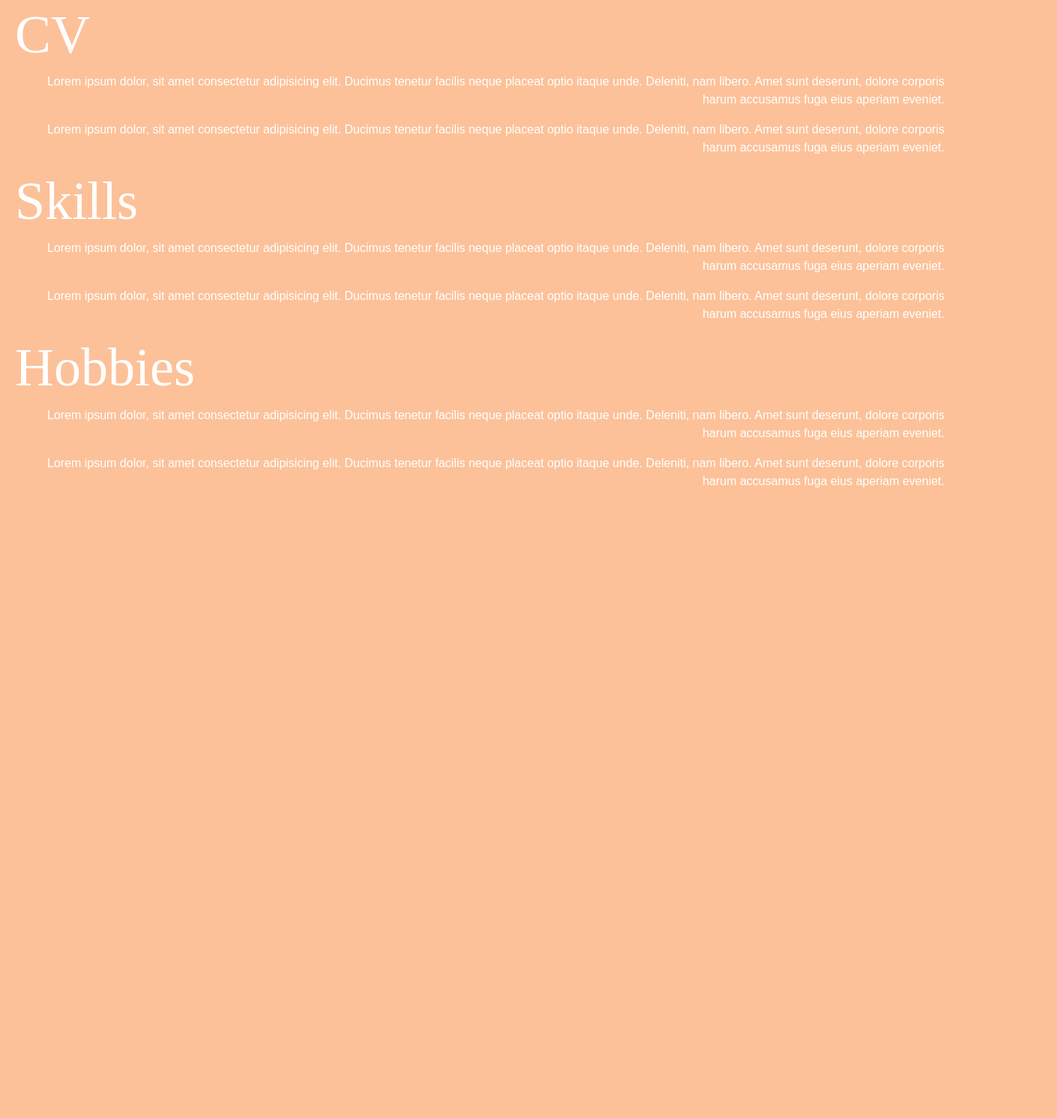
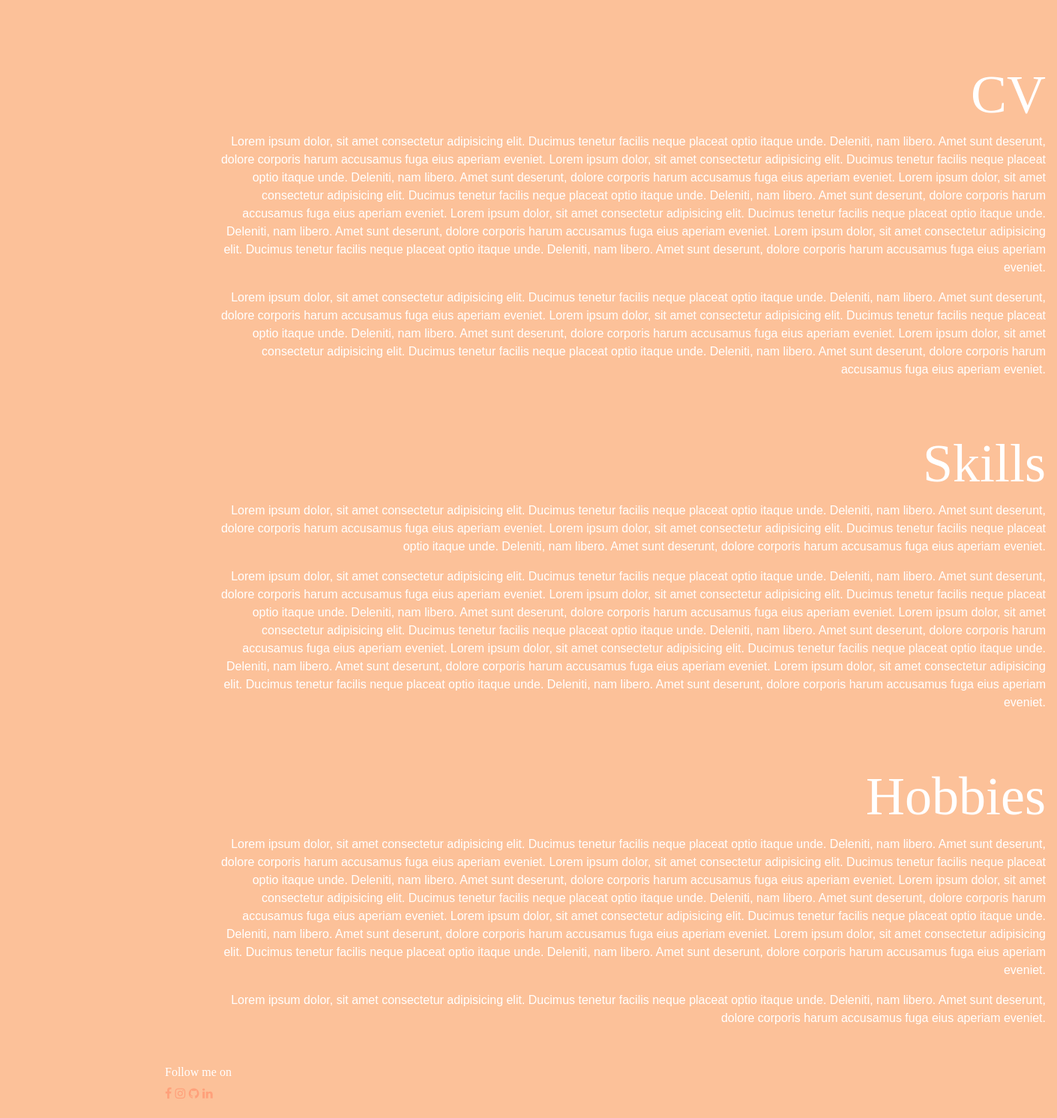
Before and after one commit to mariegross/bootstrap-example, a website: page info.html in a window 1280 px wide. Shown: the part 303-1794 px from the top of the page at 75% size, 1410 px wide, since content can reach past the window. Before the commit the page ends 977 px from the top, so only its background shows below. Drawn offline with nearby package versions, Linux system fonts and the light colour scheme.

Commit message:
Modify several elements

```diff
--- a/info.html
+++ b/info.html
@@ -7,21 +7,107 @@
       content="width=device-width, initial-scale=1, shrink-to-fit=no"
     />
     <link rel="stylesheet" href="css/custom.css" />
+    <link
+      rel="stylesheet"
+      href="https://cdnjs.cloudflare.com/ajax/libs/font-awesome/4.7.0/css/font-awesome.min.css"
+    />
     <title>Let me introduce...</title>
   </head>
 
   <body>
+    <nav class="nav justify-content-end">
+      <a class="nav-link" href="index.html" style="margin-right: 170px">Home</a>
+    </nav>
+
     <header>
       <h1 class="display-2">Find out more about me.</h1>
     </header>
 
-    <section id="cv">
-      <h2 class="display-3">CV</h2>
+    <main>
+      <div class="container-md" id="cv">
+        <h3 class="display-3">CV</h3>
         <p>
           Lorem ipsum dolor, sit amet consectetur adipisicing elit. Ducimus
           tenetur facilis neque placeat optio itaque unde. Deleniti, nam libero.
           Amet sunt deserunt, dolore corporis harum accusamus fuga eius aperiam
-        eveniet.
+          eveniet. Lorem ipsum dolor, sit amet consectetur adipisicing elit.
+          Ducimus tenetur facilis neque placeat optio itaque unde. Deleniti, nam
+          libero. Amet sunt deserunt, dolore corporis harum accusamus fuga eius
+          aperiam eveniet. Lorem ipsum dolor, sit amet consectetur adipisicing
+          elit. Ducimus tenetur facilis neque placeat optio itaque unde.
+          Deleniti, nam libero. Amet sunt deserunt, dolore corporis harum
+          accusamus fuga eius aperiam eveniet. Lorem ipsum dolor, sit amet
+          consectetur adipisicing elit. Ducimus tenetur facilis neque placeat
+          optio itaque unde. Deleniti, nam libero. Amet sunt deserunt, dolore
+          corporis harum accusamus fuga eius aperiam eveniet. Lorem ipsum dolor,
+          sit amet consectetur adipisicing elit. Ducimus tenetur facilis neque
+          placeat optio itaque unde. Deleniti, nam libero. Amet sunt deserunt,
+          dolore corporis harum accusamus fuga eius aperiam eveniet.
+        </p>
+        <p>
+          Lorem ipsum dolor, sit amet consectetur adipisicing elit. Ducimus
+          tenetur facilis neque placeat optio itaque unde. Deleniti, nam libero.
+          Amet sunt deserunt, dolore corporis harum accusamus fuga eius aperiam
+          eveniet. Lorem ipsum dolor, sit amet consectetur adipisicing elit.
+          Ducimus tenetur facilis neque placeat optio itaque unde. Deleniti, nam
+          libero. Amet sunt deserunt, dolore corporis harum accusamus fuga eius
+          aperiam eveniet. Lorem ipsum dolor, sit amet consectetur adipisicing
+          elit. Ducimus tenetur facilis neque placeat optio itaque unde.
+          Deleniti, nam libero. Amet sunt deserunt, dolore corporis harum
+          accusamus fuga eius aperiam eveniet.
+        </p>
+      </div>
+
+      <div class="container-md" id="skills">
+        <h3 class="display-3">Skills</h3>
+        <p>
+          Lorem ipsum dolor, sit amet consectetur adipisicing elit. Ducimus
+          tenetur facilis neque placeat optio itaque unde. Deleniti, nam libero.
+          Amet sunt deserunt, dolore corporis harum accusamus fuga eius aperiam
+          eveniet. Lorem ipsum dolor, sit amet consectetur adipisicing elit.
+          Ducimus tenetur facilis neque placeat optio itaque unde. Deleniti, nam
+          libero. Amet sunt deserunt, dolore corporis harum accusamus fuga eius
+          aperiam eveniet.
+        </p>
+        <p>
+          Lorem ipsum dolor, sit amet consectetur adipisicing elit. Ducimus
+          tenetur facilis neque placeat optio itaque unde. Deleniti, nam libero.
+          Amet sunt deserunt, dolore corporis harum accusamus fuga eius aperiam
+          eveniet. Lorem ipsum dolor, sit amet consectetur adipisicing elit.
+          Ducimus tenetur facilis neque placeat optio itaque unde. Deleniti, nam
+          libero. Amet sunt deserunt, dolore corporis harum accusamus fuga eius
+          aperiam eveniet. Lorem ipsum dolor, sit amet consectetur adipisicing
+          elit. Ducimus tenetur facilis neque placeat optio itaque unde.
+          Deleniti, nam libero. Amet sunt deserunt, dolore corporis harum
+          accusamus fuga eius aperiam eveniet. Lorem ipsum dolor, sit amet
+          consectetur adipisicing elit. Ducimus tenetur facilis neque placeat
+          optio itaque unde. Deleniti, nam libero. Amet sunt deserunt, dolore
+          corporis harum accusamus fuga eius aperiam eveniet. Lorem ipsum dolor,
+          sit amet consectetur adipisicing elit. Ducimus tenetur facilis neque
+          placeat optio itaque unde. Deleniti, nam libero. Amet sunt deserunt,
+          dolore corporis harum accusamus fuga eius aperiam eveniet.
+        </p>
+      </div>
+
+      <div class="container-md" id="hobbies">
+        <h3 class="display-3">Hobbies</h3>
+        <p>
+          Lorem ipsum dolor, sit amet consectetur adipisicing elit. Ducimus
+          tenetur facilis neque placeat optio itaque unde. Deleniti, nam libero.
+          Amet sunt deserunt, dolore corporis harum accusamus fuga eius aperiam
+          eveniet. Lorem ipsum dolor, sit amet consectetur adipisicing elit.
+          Ducimus tenetur facilis neque placeat optio itaque unde. Deleniti, nam
+          libero. Amet sunt deserunt, dolore corporis harum accusamus fuga eius
+          aperiam eveniet. Lorem ipsum dolor, sit amet consectetur adipisicing
+          elit. Ducimus tenetur facilis neque placeat optio itaque unde.
+          Deleniti, nam libero. Amet sunt deserunt, dolore corporis harum
+          accusamus fuga eius aperiam eveniet. Lorem ipsum dolor, sit amet
+          consectetur adipisicing elit. Ducimus tenetur facilis neque placeat
+          optio itaque unde. Deleniti, nam libero. Amet sunt deserunt, dolore
+          corporis harum accusamus fuga eius aperiam eveniet. Lorem ipsum dolor,
+          sit amet consectetur adipisicing elit. Ducimus tenetur facilis neque
+          placeat optio itaque unde. Deleniti, nam libero. Amet sunt deserunt,
+          dolore corporis harum accusamus fuga eius aperiam eveniet.
         </p>
         <p>
           Lorem ipsum dolor, sit amet consectetur adipisicing elit. Ducimus
@@ -29,40 +115,25 @@
           Amet sunt deserunt, dolore corporis harum accusamus fuga eius aperiam
           eveniet.
         </p>
-    </section>
+      </div>
+    </main>
 
-    <section id="skills">
-      <h2 class="display-3">Skills</h2>
-      <p>
-        Lorem ipsum dolor, sit amet consectetur adipisicing elit. Ducimus
-        tenetur facilis neque placeat optio itaque unde. Deleniti, nam libero.
-        Amet sunt deserunt, dolore corporis harum accusamus fuga eius aperiam
-        eveniet.
-      </p>
-      <p>
-        Lorem ipsum dolor, sit amet consectetur adipisicing elit. Ducimus
-        tenetur facilis neque placeat optio itaque unde. Deleniti, nam libero.
-        Amet sunt deserunt, dolore corporis harum accusamus fuga eius aperiam
-        eveniet.
-      </p>
-    </section>
-
-    <section id="hobbies">
-      <h2 class="display-3">Hobbies</h2>
-      <p>
-        Lorem ipsum dolor, sit amet consectetur adipisicing elit. Ducimus
-        tenetur facilis neque placeat optio itaque unde. Deleniti, nam libero.
-        Amet sunt deserunt, dolore corporis harum accusamus fuga eius aperiam
-        eveniet.
-      </p>
-      <p>
-        Lorem ipsum dolor, sit amet consectetur adipisicing elit. Ducimus
-        tenetur facilis neque placeat optio itaque unde. Deleniti, nam libero.
-        Amet sunt deserunt, dolore corporis harum accusamus fuga eius aperiam
-        eveniet.
-      </p>
-    </section>
-
+    <footer>
+      <h6>Follow me on</h6>
+      <a
+        href="https://www.facebook.com/profile.php?id=100000161187302"
+        class="fa fa-facebook"
+      ></a>
+      <a
+        href="https://www.instagram.com/grossartig3m/"
+        class="fa fa-instagram"
+      ></a>
+      <a href="https://github.com/mariegross" class="fa fa-github"></a>
+      <a
+        href="https://de.linkedin.com/in/marie-gross/en-us?trk=people-guest_people_search-card"
+        class="fa fa-linkedin"
+      ></a>
+    </footer>
     <script
       src="https://code.jquery.com/jquery-3.5.1.slim.min.js"
       integrity="sha384-DfXdz2htPH0lsSSs5nCTpuj/zy4C+OGpamoFVy38MVBnE+IbbVYUew+OrCXaRkfj"
--- a/scss/custom.scss
+++ b/scss/custom.scss
@@ -24,6 +24,7 @@ p {
 }
 
 h2 {
+  text-align: left;
   font-family: Andale Mono;
 }
 
@@ -33,6 +34,7 @@ h3 {
 }
 
 .container-md {
+  margin-top: 70px;
   margin-left: 250px;
 }
 
@@ -58,3 +60,19 @@ h3 {
 .card-deck {
   margin-top: 100px;
 }
+
+footer {
+  margin-top: 50px;
+  margin-left: 200px;
+}
+
+h6 {
+  text-align: left;
+  font-family: Andale Mono;
+}
+
+img {
+  height: 350px;
+  width: 100px;
+  padding: 35px;
+}
```
Also changed, not shown: index.html (+7 -4 lines), css/custom.css, 1 other file. Lines whose indentation alone changed are shown as unchanged.
